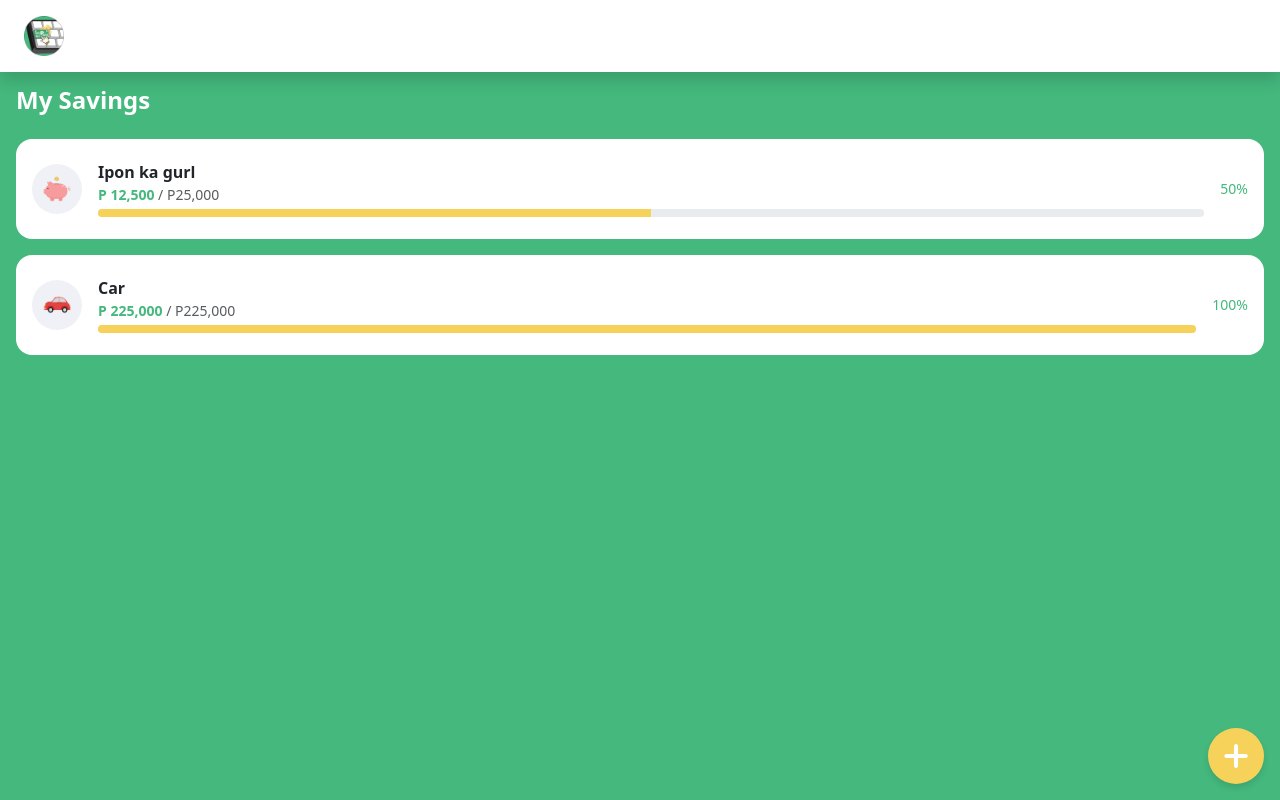
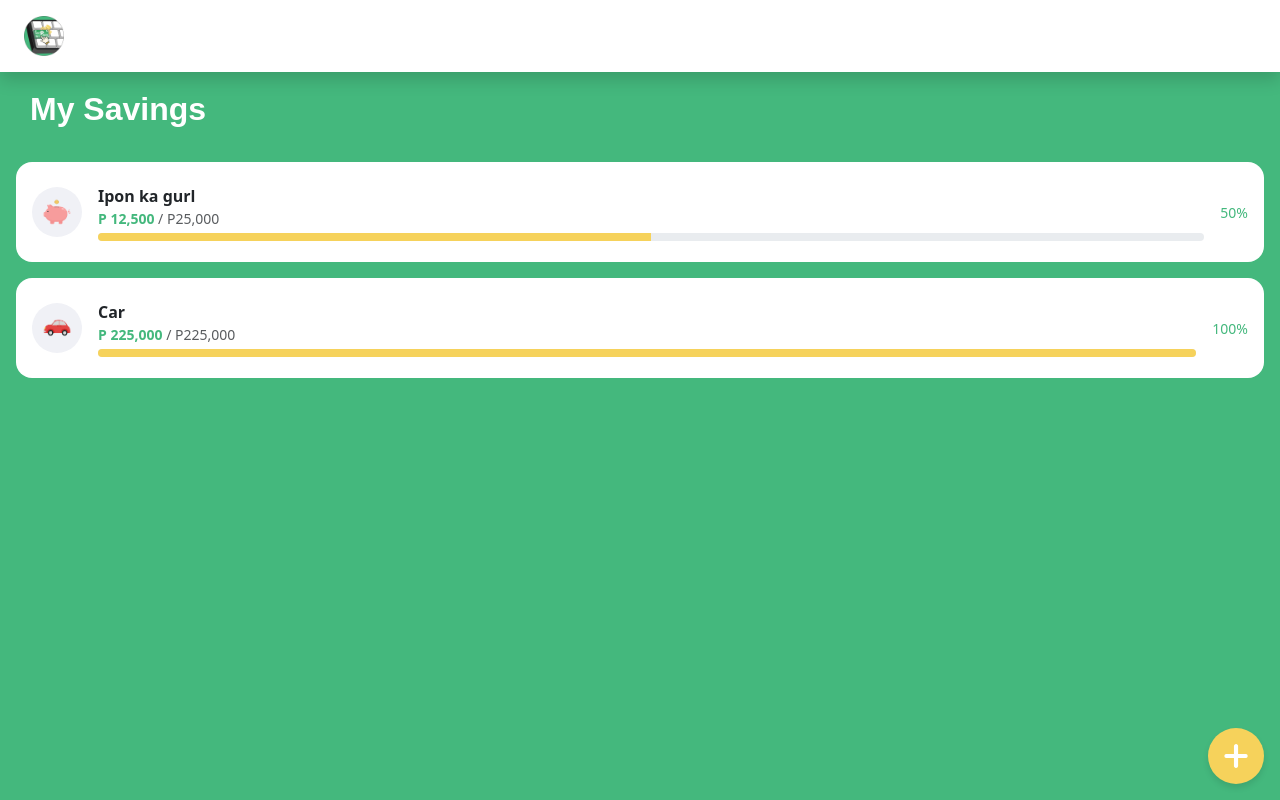
Before and after one commit to Group-5-CtrlSave/CtrlSave, a PHP site: page /pages/savings/saving1.php in a window 1280 px wide. Run offline with PHP 8.4, Linux system fonts and the light colour scheme.

Commit message:
changing header similar to history.php

```diff
--- a/pages/savings/saving1.php
+++ b/pages/savings/saving1.php
@@ -7,10 +7,13 @@
   <title>My Savings</title>
   <link href="https://cdn.jsdelivr.net/npm/bootstrap@5.3.3/dist/css/bootstrap.min.css" rel="stylesheet">
   <link rel="icon" href="../assets/imgs/ctrlsaveLogo.png">
+   <link rel="stylesheet" href="../../assets/css/sideBar.css">
   <style>
     body {
-      overflow: hidden;
-      background-color: #44B87D;
+       background-color: #44B87D;
+        margin: 0;
+        padding: 0;
+        height: 100%;
     }
 
     .bg-green-custom {
@@ -20,14 +23,22 @@
       width: 100%;
       height: calc(100vh - 70px);
       background-color: #44B87D;
-      padding: 1rem;
       display: flex;
       flex-direction: column;
     }
 
     .savings-header {
-      flex-shrink: 0;
+      position: sticky;
+      background-color: #44B87D;
+      padding: 20px 30px 10px 30px;
+      color: #FFFFFF;
+      font-family: "Poppins", sans-serif;
     }
+
+    .savings-header h2 {
+      font-weight: 700;
+    }
+
 
     .savings-list {
       flex-grow: 1;
@@ -58,6 +69,7 @@
 
     .savings-list {
       margin-bottom: 70px;
+      padding: 1rem;
     }
 
     .savings-list::-webkit-scrollbar {
@@ -79,14 +91,15 @@
 <body>
   <!-- Navigation Bar -->
   <?php include ("../../assets/shared/navigationBar.php") ?>
+  <!-- Sidebar content-->
+  <?php include ("../../assets/shared/sideBar.php")?>
+  <!-- Green Section -->
 
-  <!-- Sidebar -->
-  <?php include ("../../assets/shared/sideBar.php") ?>
-
-  <!-- Green Section -->
   <div class="bg-green-custom">
     <!-- Fixed Header -->
-    <h2 class="savings-header fs-4 fw-bold text-white mb-3">My Savings</h2>
+    <!-- Fixed Header -->
+  <div class="savings-header"><h2>My Savings</h2></div>
+
 
     <!-- Scrollable Cards -->
     <div class="savings-list">
@@ -139,6 +152,7 @@
     </div>
   </div>
 
+
   <!-- Plus Button -->
   <a href="addSaving1.php">
     <button class="plus-btn">
```
